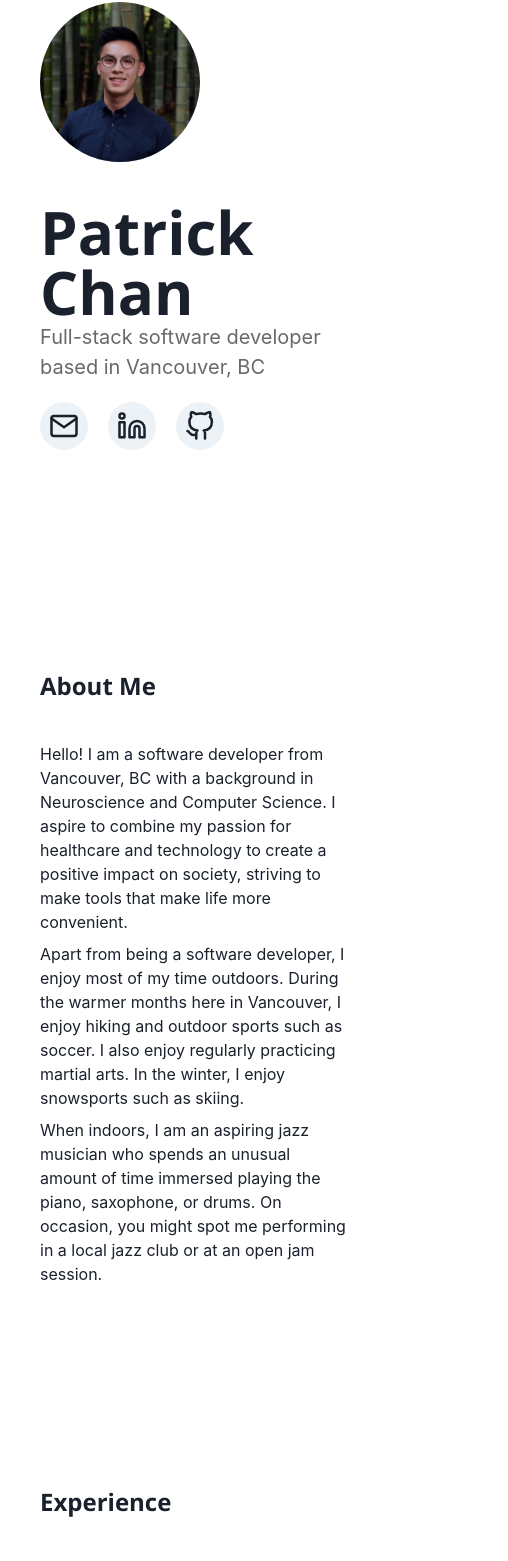
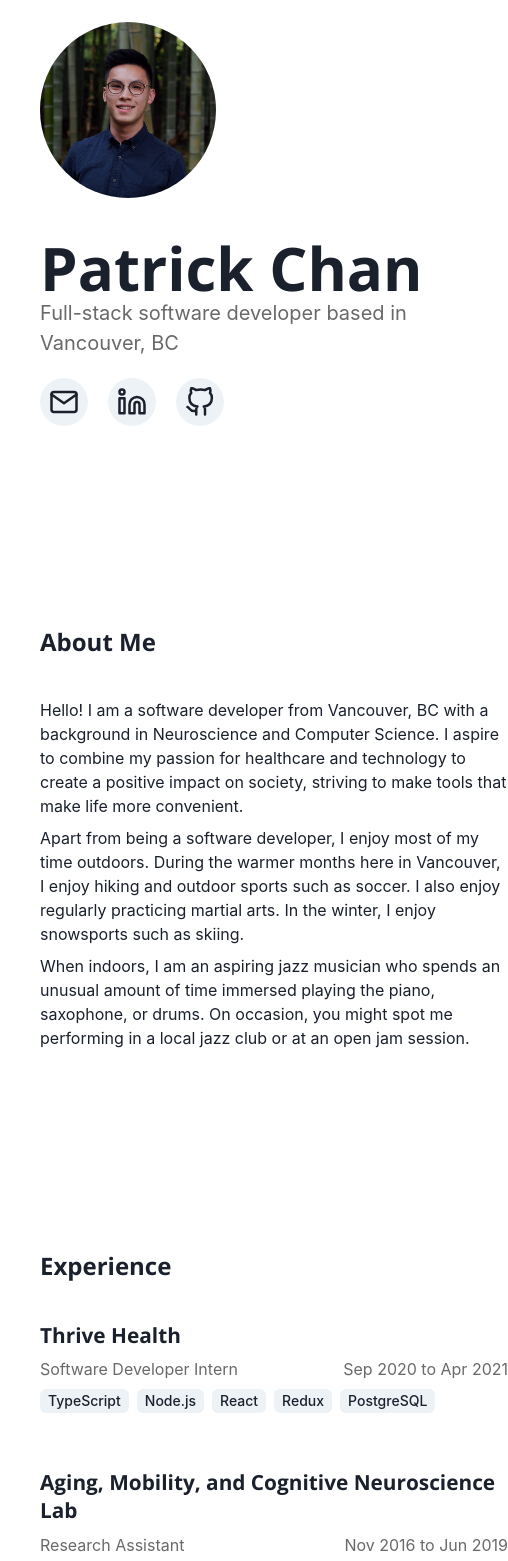
Before and after one commit to patchan/patchan.dev, a Next.js app: page / in a window 390 px wide. Shown: the part 158-1719 px from the top of the page, 508 px wide, since content can reach past the window. Built offline with nearby package versions, Linux system fonts and the light colour scheme.

Commit message:
fix responsiveness

```diff
--- a/components/NavBar.tsx
+++ b/components/NavBar.tsx
@@ -58,15 +58,11 @@ const NavBar: React.FC<NavBarProps> = () => {
   const theme = useTheme();
 
   return (
-    <Box as='header' backgroundColor={theme.colors.white} position='sticky' top={0} zIndex={2}>
-      <Box maxW={theme.sizes.width} p={0}>
+    <Box as='header' w='100%' backgroundColor={theme.colors.white} position='sticky' top={0} zIndex={2}>
+      <Box maxW={theme.sizes.width} p={0} mx='auto'>
         <Stack direction='row' align='center' px={10} py={5}>
           <NavLink label='go to page top' target='skip' style='icon'>
-            <Image
-              aria-hidden
-              width='40px'
-              src='/apple-touch-icon.png'
-            />
+            <Image aria-hidden width='32px' src='/apple-touch-icon.png' />
           </NavLink>
           <Spacer />
           <Stack as='nav' align='center' direction='row' spacing={1}>
--- a/components/layouts/About.tsx
+++ b/components/layouts/About.tsx
@@ -9,15 +9,21 @@ type AboutProps = {
 const About: React.FC<AboutProps> = ({ children }) => {
   return (
     <SubSection id='about'>
-      <Flex justify='flex-start' wrap='wrap'>
-        <Box w={{ base: '250px', md: '200px', lg: '22%' }} minw='200px' h='100%' align='left' py={5}>
+      <Flex alignItems='stretch' justify='flex-start' wrap='wrap'>
+        <Box display='block' w='220px' h='100%' align='left' py={5}>
           <Heading size='lg' fontFamily='Open Sans'>About Me</Heading>
         </Box>
-        <Box w={{ base: '100%', md: '70%', lg: '78%'}} h='100%' py={5}>
-          <Stack>
-            {children}
-          </Stack>
-        </Box>
+        <Stack
+          align='start'
+          flexGrow={1}
+          flexShink={1}
+          flexBasis={0}
+          minW='468px'
+          h='100%'
+          py={5}
+        >
+          {children}
+        </Stack>
       </Flex>
     </SubSection>
   );
--- a/components/layouts/Profile.tsx
+++ b/components/layouts/Profile.tsx
@@ -15,7 +15,7 @@ const Profile: React.FC<ProfileProps> = ({ profileImage, name, description, cont
   return (
     <SubSection id='profile'>
       <Flex align='center' justify='flex-start' wrap='wrap'>
-        <Box w={{ base: '200px', md: '200px', lg: '22%'}} h='100%'>
+        <Box display='block' w='220px' h='100%' align='left' py={5}>
           <Image
             w='80%'
             maxW='200px'
@@ -24,8 +24,15 @@ const Profile: React.FC<ProfileProps> = ({ profileImage, name, description, cont
             alt={name}
           />
         </Box>
-        <Box w={{ base: '100%', md: '70%'}} h='100%' py={10}>
-          <Flex direction='column'>
+        <Flex
+          direction='column'
+          flexGrow={1}
+          flexShink={1}
+          flexBasis={0}
+          minW='468px'
+          h='100%'
+          py={5}
+        >
           <Heading as='h1' size='4xl' fontFamily='Open Sans'>
             {name}
           </Heading>
@@ -42,7 +49,6 @@ const Profile: React.FC<ProfileProps> = ({ profileImage, name, description, cont
             {contact}
           </Stack>
         </Flex>
-        </Box>
       </Flex>
     </SubSection>
   );
--- a/components/layouts/SectionList.tsx
+++ b/components/layouts/SectionList.tsx
@@ -10,15 +10,23 @@ type SectionListProps = {
 const SectionList: React.FC<SectionListProps> = ({ children, heading }) => {
   return (
     <SubSection id='experience'>
-      <Flex justify='flex-start' wrap='wrap'>
-        <Box w={{ base: '250px', md: '200px', lg: '22%' }} minW='200px' h='100%' align='left' py={5}>
+      <Flex alignItems='stretch' justify='flex-start' wrap='wrap'>
+        <Box display='block' w='220px' h='100%' align='left' py={5}>
           <Heading size='lg' fontFamily='Open Sans'>{heading}</Heading>
         </Box>
-        <Box w={{ base: '100%', md: '70%', lg: '78%'}} h='100%' py={5}>
-          <Stack as='ul' align='start' spacing={14}>
-            {children}
-          </Stack>
-        </Box>
+        <Stack
+          as='ul'
+          align='start'
+          flexGrow={1}
+          flexShink={1}
+          flexBasis={0}
+          minW='468px'
+          h='100%'
+          py={5}
+          spacing={14}
+        >
+          {children}
+        </Stack>
       </Flex>
     </SubSection>
   );
--- a/pages/index.tsx
+++ b/pages/index.tsx
@@ -37,7 +37,7 @@ const contactInfo = (
 const IndexPage = () => {
   return (
     <>
-      <div id='skip'></div>
+      <a id='skip' aria-label='skip navigation bar' href='#profile'></a>
       <Head>
         <title>{siteTitle}</title>
         <meta name='description' content={siteDescription} />
```
Lines whose indentation alone changed are shown as unchanged.
